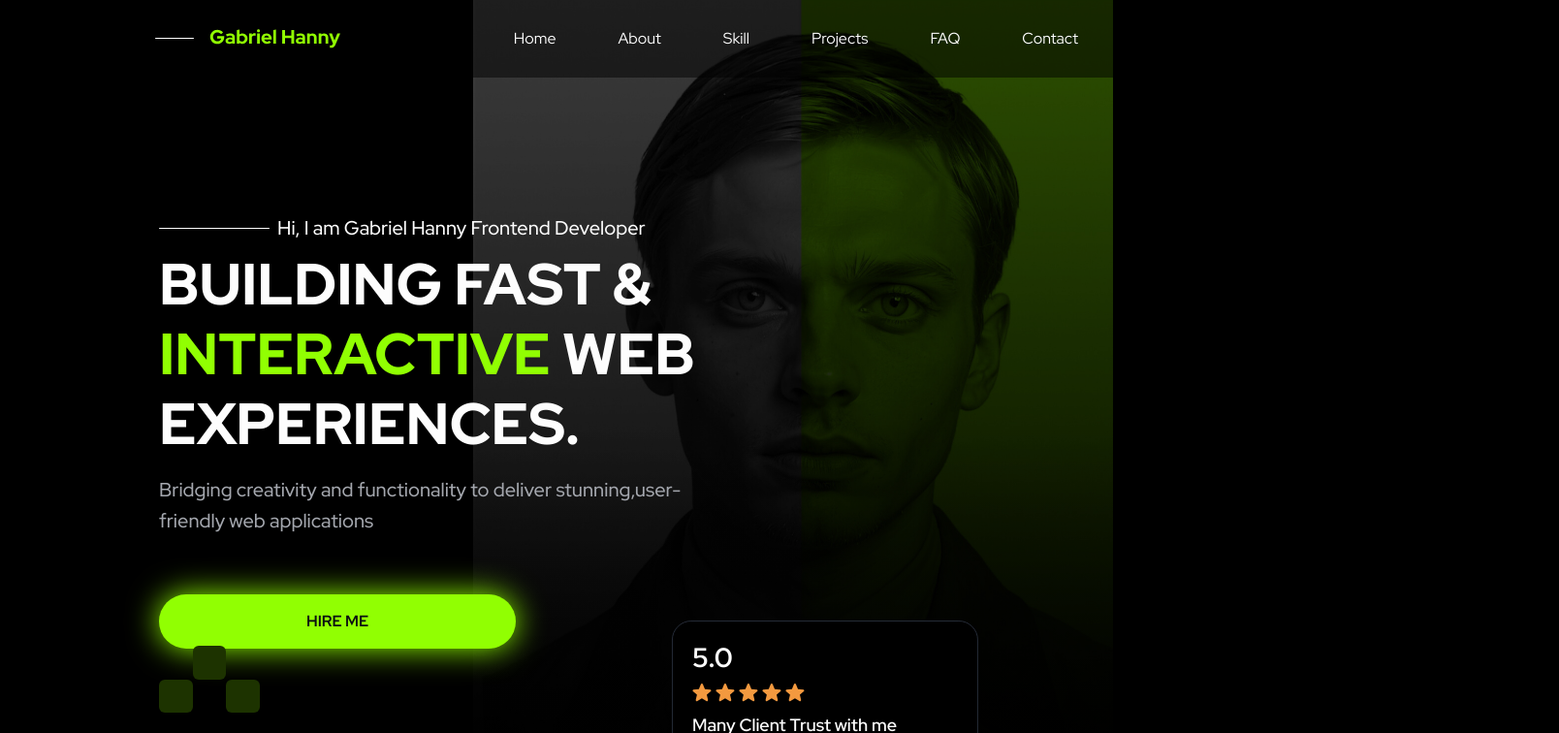
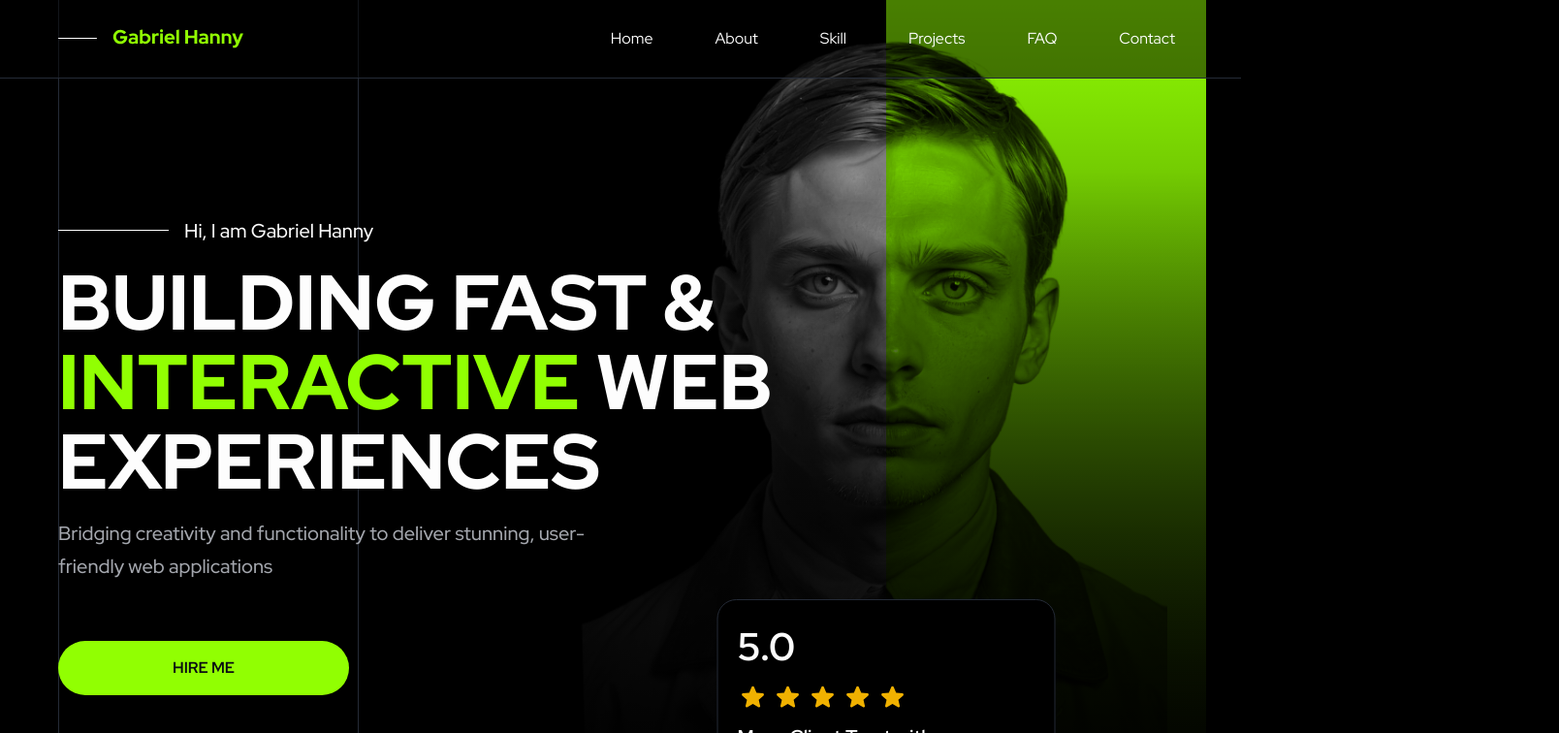
Before and after one commit to gabrielhanny/my-portofolio, a Next.js app: page / in a window 1280 px wide. Shown: the top 756 px of the page at 97% size, 1608 px wide, since content can reach past the window. Built offline with nearby package versions, Linux system fonts and the light colour scheme.

Commit message:
fix section hero

```diff
--- a/package.json
+++ b/package.json
@@ -10,6 +10,7 @@
   },
   "dependencies": {
     "@emailjs/browser": "^4.4.1",
+    "@iconify/react": "^6.0.0",
     "@radix-ui/react-dialog": "^1.1.7",
     "@radix-ui/react-slot": "^1.2.0",
     "@tailwindcss/line-clamp": "^0.4.4",
--- a/src/app/globals.css
+++ b/src/app/globals.css
@@ -72,8 +72,8 @@
   --color-primary-400: #1d3300;
 
   /* Base Colors */
-  --color-white: #ffffff;
-  --color-black: #000000;
+  --color-base-white: #ffffff;
+  --color-base-black: #000000;
 
   /*Radius*/
   --radius-none: 0rem; /* 0px */
--- a/src/app/home/partials/experience.tsx
+++ b/src/app/home/partials/experience.tsx
@@ -7,7 +7,7 @@ import { experiences } from '@/constants/experience-data';
 const ExperienceSection = () => {
   return (
     <section className='w-full bg-black px-4 pt-10 md:px-0 md:pt-30'>
-      <div className='mx-auto w-full max-w-[393px] md:max-w-[1200px]'>
+      <div className='mx-auto w-full max-w-[393px] md:max-w-300'>
         {/* Header */}
         <div className='mb-10 flex flex-col items-center justify-center text-center'>
           <span className='text-primary-200 text-md mb-2 font-medium md:text-xl'>
--- a/src/app/home/partials/hero.tsx
+++ b/src/app/home/partials/hero.tsx
@@ -1,91 +1,98 @@
 'use client';
 
-import Image from 'next/image';
+import { motion } from 'framer-motion';
 import Link from 'next/link';
 import React from 'react';
 
 import { Button } from '@/components/ui/button';
-import CornerAccent from '@/components/ui/corner-accent';
-import RatingCard from '@/components/ui/rating-card';
+import HeroProfile from '@/components/ui/hero-profile';
 
 const Hero = () => {
   return (
-    <section className='custom-container relative min-h-[875px] overflow-visible'>
-      {/* DIV KIRI */}
-      <div className='mt-[180px] block md:absolute md:top-[221px] md:left-[128px] md:mt-0 md:h-[490px] md:w-[809px]'>
-        <div className='relative z-40 w-full px-4 pt-4 pb-10 md:px-0 md:pt-0 md:pb-0'>
-          {/* GARIS DAN NAMA  */}
-          <div className='mb-2 flex items-center gap-2'>
-            <div className='bg-neutral-25 h-px w-[21px] rounded md:w-[114px]' />
-            <p className='text-neutral-25 text-[16px] leading-6 font-medium md:text-[20px] md:leading-7'>
-              Hi, I am Gabriel Hanny Frontend Developer
-            </p>
-          </div>
+    <section
+      className='custom-container border-0.25 relative flex flex-wrap overflow-hidden border-neutral-800 md:border-b lg:h-218'
+      id='home'
+    >
+      <div
+        className='absolute inset-y-0 w-0.25 bg-neutral-800'
+        style={{
+          left: 'clamp(12.31rem, 26.04vw, 23.44rem)',
+        }}
+      />
+      <div
+        className='absolute inset-y-0 w-0.25 bg-neutral-800'
+        style={{
+          left: 'clamp(18.5rem, 49.1vw, 44.19rem);',
+        }}
+      />
 
-          {/* HERO HEADER */}
-          <h1 className='text-neutral-25 text-[2.25rem] leading-[2.75rem] font-extrabold uppercase md:text-[3.75rem] md:leading-[4.5rem]'>
-            BUILDING FAST & <br />
-            <span className='text-primary-200'>INTERACTIVE</span>{' '}
-            <span className='text-neutral-25'>WEB</span>
-            <br /> EXPERIENCES.
-          </h1>
-
-          {/* Description DESKTOP*/}
-          <p className='mt-4 hidden text-[20px] leading-8 font-medium text-neutral-400 md:block'>
-            Bridging creativity and functionality to deliver stunning,user-
-            <br />
-            friendly web applications
+      {/* KIRI */}
+      <div
+        className='z-20 flex-[5.9] basis-80 md:pt-0'
+        style={{
+          width: 'clamp(24.56rem, 63.05vw, 50.44rem)',
+          marginTop: 'clamp(5rem, 18.30vw, 13.81rem)',
+        }}
+      >
+        {/* flex total harus 10 */}
+        <div className='flex-start flex gap-2 md:gap-4'>
+          <div className='bg-base-white inset-x-0 h-0.25 w-5.25 md:w-28.5' />
+          <p
+            className='text-neutral-25 md:text-xl-medium text-md-medium'
+            style={{
+              fontSize: 'clamp(1rem, 1.6vw, 1.25rem)',
+              lineHeight: 'clamp(2.125rem, 2.4vw, 1.875rem)',
+            }}
+          >
+            Hi, I am Gabriel Hanny
           </p>
-
-          {/* Description MOBILE */}
-          <p className='mt-4 text-[18px] leading-8 font-medium text-neutral-400 md:hidden'>
-            Bridging creativity and functionality to
-            <br />
-            deliver stunning,user- friendly web
-            <br />
-            applications
-          </p>
-
-          {/* CTA */}
-          <div className='mt-10 w-full md:mt-15 md:w-fit'>
-            <Button
-              asChild
-              variant='default'
-              size='hero'
-              className='md:text-md flex w-full items-center justify-center text-sm font-bold text-neutral-950 shadow-[0_0_32px_#91ff02] hover:shadow-[0_0_56px_#91ff02] md:w-fit'
+        </div>
+        <h1
+          className='display-lg-extrabold md:text-display-5xl mt-4 md:font-extrabold'
+          style={{
+            fontSize: 'clamp(2.25rem, 6.41vw, 5rem)',
+            lineHeight: 'clamp(3rem, 6.41vw, 6.25rem)',
+          }}
+        >
+          BUILDING FAST &{' '}
+          <span className='text-primary-200'> INTERACTIVE </span> WEB
+          EXPERIENCES
+        </h1>
+        <p
+          className='text-lg-medium md:text-xl-medium mt-4 text-neutral-400'
+          style={{
+            width: 'clamp(20.00rem, 47.83vw, 37.31rem)',
+            fontSize: 'clamp(1.125rem, 1.60256vw, 1.25rem)',
+            lineHeight: 'clamp(2rem, 2.724vw, 2.125rem)',
+          }}
+        >
+          Bridging creativity and functionality to deliver stunning,
+          user-friendly web applications
+        </p>
+        <motion.span
+          initial={{ opacity: 0 }}
+          animate={{ opacity: 1 }}
+          transition={{ duration: 3, ease: 'easeOut', delay: 1 }}
+          className='hover:animate-spin-slow from-primary-100 to-primary-200 bg-conic to-50%'
+        >
+          <Button
+            asChild
+            className='mt-10 mb-10 w-full border-2 border-transparent md:mt-15 md:w-75'
+          >
+            <Link
+              className='text-sm-bold md:text-md-bold text-neutral-950'
+              href='#contact'
             >
-              <Link href='#'>HIRE ME</Link>
-            </Button>
-          </div>
-
-          {/* CornerAccent desktop */}
-          <CornerAccent className='absolute top-[calc(100%-3px)] hidden md:block' />
-        </div>
+              HIRE ME
+            </Link>
+          </Button>
+        </motion.span>
       </div>
 
-      {/* DIV KANAN */}
-      <div className='relative z-10 h-116.5 w-full overflow-hidden md:ml-107 md:h-[873.61px] md:max-w-[660.14px]'>
-        {/* Overlay hitam bawah */}
-        <div className='pointer-events-none absolute inset-0 z-30 bg-gradient-to-b from-transparent via-transparent to-black/90' />
-        {/* Overlay hitam full untuk desktop */}
+      {/* kanan */}
 
-        <div className='pointer-events-none absolute inset-0 z-10 hidden bg-black opacity-[0.35] md:block' />
-
-        <Image
-          src='/images/heroImage2.jpg'
-          alt='hero-image'
-          fill
-          priority
-          className='z-0 object-cover'
-        />
-
-        {/* CornerAccent mobile */}
-        <CornerAccent className='absolute bottom-[155px] left-0 z-40 md:hidden' />
-
-        {/* RatingCard */}
-        <div className='absolute bottom-12 left-1/2 z-50 flex w-full -translate-x-1/2 justify-center md:bottom-14 md:left-[55%]'>
-          <RatingCard rating='5.0' description='Many Client Trust with me' />
-        </div>
+      <div className='top-0 right-0 flex-[4.1] basis-80 md:absolute md:mt-0'>
+        <HeroProfile />
       </div>
     </section>
   );
--- a/src/app/home/partials/navbar.tsx
+++ b/src/app/home/partials/navbar.tsx
@@ -33,9 +33,9 @@ const Navbar = () => {
   return (
     <motion.header
       style={{ background, backdropFilter: backdropBlur }}
-      className='fixed top-0 z-80 w-full'
+      className='fixed top-0 right-0 left-0 z-50 w-full border-b border-neutral-800'
     >
-      <div className='flex-between custom-container h-20 max-w-[1200px] px-[18px] md:px-[120px]'>
+      <div className='flex-between custom-container h-20'>
         {/* KIRI: Garis + Nama */}
         {/* Logo Area */}
         {/* DESKTOP */}
--- a/src/app/page.tsx
+++ b/src/app/page.tsx
@@ -16,7 +16,7 @@ const Home = () => {
     <div>
       <Navbar />
       <Hero />
-      <ServiceSection />
+      {/* <ServiceSection />
       <AboutSection />
       <SkillSection />
       <WorkingSection />
@@ -25,7 +25,7 @@ const Home = () => {
       <TestimonialSection />
       <FAQSection />
       <ContactSection />
-      <Footer />
+      <Footer /> */}
     </div>
   );
 };
--- a/src/components/ui/button.tsx
+++ b/src/components/ui/button.tsx
@@ -1,4 +1,3 @@
-'use client';
 import { Slot } from '@radix-ui/react-slot';
 import { cva, type VariantProps } from 'class-variance-authority';
 import * as React from 'react';
@@ -6,41 +5,25 @@ import * as React from 'react';
 import { cn } from '@/lib/utils';
 
 const buttonVariants = cva(
-  'flex justify-center items-center shrink-0 disabled:pointer-events-none disabled:opacity-50',
+  'flex justify-center items-center shrink-0 disabled:pointer-events-none disabled:opacity-50 cursor-pointer disabled:text-neutral-800 outline-none',
   {
-    // variants: {
-    //   variant: {
-    //     default:
-    //       'bg-primary-200 text-md-bold text-neutral-950 rounded-full hover:shadow-[0_0_17px_rgba(145, 255, 2, 0.6)]',
-    //     outline:
-    //       'border border-neutral-800 rounded-full hover:border-neutral-700',
-    //   },
-    //   size: {
-    //     default: 'h-14 px-29.5',
-    //     icon: 'size-12 md:size-14',
-    //   },
-    // },
-    // defaultVariants: {
-    //   variant: 'default',
-    //   size: 'default',
-    // },
-    //CUSTOM BUTTONKU//
     variants: {
       variant: {
         default:
-          'bg-primary-200 text-md font-bold text-neutral-950 rounded-full hover:shadow-[0_0_17px_rgba(145,255,2,0.6)]',
+          'bg-primary-200 text-neutral-950 text-sm-bold md:text-md-bold rounded-full hover:shadow-[0_0_22px_rgba(146,255,4,0.6)]',
+        circleWhite: 'bg-neutral-25 rouded-full',
         outline:
-          'border border-neutral-800 rounded-full hover:border-neutral-700',
+          'border border-neutral-800 rounded-full hover:border-neutral-700 text-primary-200',
       },
       size: {
-        hero: 'h-12 px-38 md:h-14 md:px-23.375',
-        why: 'h-12 px-38 md:h-14 md:px-21.875',
-        contact: 'h-12 px-33r md:h-14 md:px-66.25',
+        default: 'md:h-14 h-12 px-21.8',
+        circleWhite: 'md:size-25 size:12.5',
+        icon: 'size-10 md:size-12',
       },
     },
     defaultVariants: {
       variant: 'default',
-      size: 'hero',
+      size: 'default',
     },
   }
 );
--- /dev/null
+++ b/src/components/ui/hero-profile.tsx
@@ -0,0 +1,76 @@
+import { Icon } from '@iconify/react';
+import { motion } from 'framer-motion';
+import Image from 'next/image';
+import React from 'react';
+
+import HeroImage from '../../../public/images/Portrait of a Young Man 1.png';
+
+const HeroProfile = () => {
+  return (
+    <div
+      className='relative z-10 mx-auto overflow-hidden'
+      style={{
+        width: 'clamp(20.00rem, 52.88vw, 41.25rem)',
+        height: 'clamp(29.13rem, 70.63vw, 55.06rem)',
+      }}
+    >
+      <div className='bg-primary-200 absolute top-0 right-0 h-full w-1/2' />
+
+      <Image
+        src={HeroImage}
+        alt='hero'
+        className='mx-auto pr-5 mix-blend-luminosity grayscale md:pr-10'
+      />
+      {/* <div className='from-base-black absolute inset-y-0 top-0 right-0 w-1/2 bg-linear-to-l to-transparent' /> */}
+      <div className='bg-primary-200 absolute inset-y-0 top-0 right-0 w-1/2 overflow-hidden mix-blend-color' />
+
+      <div className='from-base-black absolute inset-0 bg-linear-to-t to-transparent' />
+      <div className='from-base-black absolute inset-x-0 bottom-0 h-[80%] bg-linear-to-t to-transparent' />
+
+      {/* client rating */}
+      <motion.div
+        initial={{ y: 50, opacity: 0 }}
+        animate={{ y: 0, opacity: 1 }}
+        transition={{ duration: 1, ease: 'easeOut', delay: 2.5 }}
+        className='bg-base-black absolute bottom-1 left-1/2 z-10 h-34.5 w-full -translate-x-[50%] rounded-2xl border border-neutral-800 p-4 opacity-0 md:bottom-[9.6%] md:h-44.5 md:w-79 md:rounded-3xl md:p-5'
+        style={{
+          width: 'clamp(19.75rem,27.96vw,21.81rem',
+        }}
+      >
+        <p
+          className='text-neutral-25 font-bold'
+          style={{
+            fontSize: 'clamp(1.50rem, 3.21vw, 2.50rem)',
+            lineHeight: 'clamp(2.25rem, 4.49vw, 3.50rem)',
+          }}
+        >
+          5.0
+        </p>
+        <div className='mt-2 flex gap-1'>
+          {new Array(5).fill(null).map((_, index) => (
+            <Icon
+              key={index}
+              icon='material-symbols:star-rounded'
+              className='text-yellow-500'
+              style={{
+                width: 'clamp(1.50rem, 2.56vw, 2.00rem)',
+                height: 'clamp(1.50rem, 2.56vw, 2.00rem)',
+              }}
+            />
+          ))}
+        </div>
+        <p
+          className='md:text-xl-semibold text-md-semibold mt-2'
+          style={{
+            lineHeight: 'clamp(1.88rem, 2.72vw, 2.13rem)',
+            fontSize: 'clamp(1.00rem, 1.60vw, 1.25rem)',
+          }}
+        >
+          Many Client Trust with me
+        </p>
+      </motion.div>
+    </div>
+  );
+};
+
+export default HeroProfile;
```
Also changed, not shown: public/images/Portrait of a Young Man 1.png (added), 1 other file (tests, documents, lock files or other folders).
